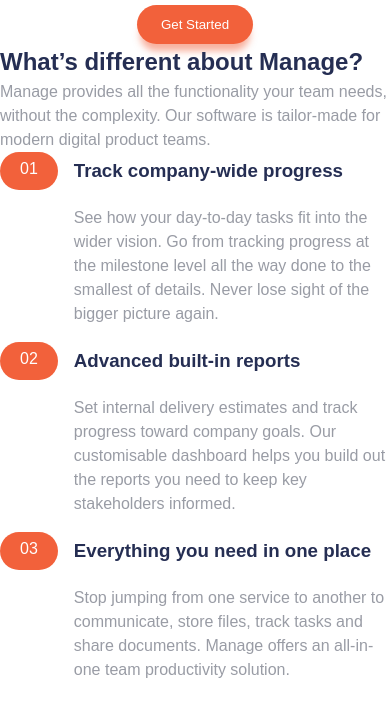
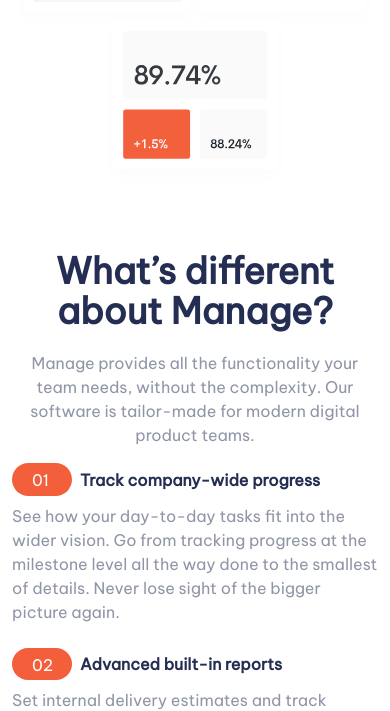
Before and after one commit to Octanoz/ManageLanding, a plain HTML site: page index.html in a window 390 px wide. Shown: the part 607-1318 px from the top of the page. Drawn offline with Linux system fonts and the light colour scheme.

Commit message:
Basic Styling

```diff
--- a/style.css
+++ b/style.css
@@ -1,9 +1,13 @@
 :root {
-    --color-primary: #252E53;
-    --color-accent: #F2613B;
-    --color-faded-text: #999CA5;
-    --highlight-bg: #FEF0EB;
-    --highlight-accent: #FA8E74;
+    --color-primary: hsl(228, 39%, 23%);
+    --color-accent: hsl(12, 88%, 59%);
+    --color-faded-text: hsl(227, 12%, 61%);
+    --color-faded-text-lighter: hsl(227, 12%, 91%);
+    --highlight-bg: hsl(13, 100%, 96%);
+    --highlight-accent: hsl(12, 88%, 69%);
+    --footer: hsl(233, 12%, 13%);
+    --very-light-grey: hsl(0, 0%, 98%);
+
     --button-y-padding: 5px;
     --button-x-padding: 20px;
 }
@@ -20,7 +24,7 @@
 * {
     margin: 0;
     padding: 0;
-    font-family: Arial, Helvetica, sans-serif;
+    font-family: 'Be Vietnam Pro', sans-serif;
 }
 
 body {
@@ -49,17 +53,18 @@
 h3,
 h4,
 h5,
-h6 {
-    color: var(--color-primary);
+h6,
+p {
     overflow-wrap: break-word;
-    text-wrap: balance;
 }
 
-p {
-    color: var(--color-faded-text);
-    overflow-wrap: break-word;
-    max-inline-size: 75ch;
-    text-wrap: pretty;
+ul {
+    list-style: none;
+}
+
+button {
+    font: inherit;
+    font-weight: 700;
 }
 
 /* Resets z */
@@ -75,19 +80,14 @@
 .nav-menu .nav-pages {
     display: flex;
     flex: 1 0 40px;
-    list-style: none;
     justify-content: space-around;
     max-inline-size: 35vw;
-    gap: 1em;
+    gap: 0.5em;
 }
 
 .nav-menu .nav-pages>li {
     min-inline-size: max-content;
     color: var(--color-primary);
-}
-
-.nav-menu>* {
-    min-inline-size: 120px;
 }
 
 /* nav-bar z */
@@ -96,47 +96,30 @@
 .hero .hero-container {
     display: grid;
     align-items: center;
-    grid-template-areas:
-        'heading image image image';
-    gap: 4em;
-}
-
-.hero .heading-1 {
-    grid-area: heading;
-    display: grid;
-    gap: 2em;
-}
-
-.hero h1 {
-    font-size: clamp(2em, 3em, 4em);
-    line-height: 1.1;
-}
-
-.hero img {
-    grid-area: image;
 }
 
 /* hero z */
 /* features a */
 
 .features {
-    --flex-spacer: 4em;
     --feature-grid-spacer: 1em;
 }
 
-.features .flex-columns {
-    display: flex;
-    flex-wrap: wrap;
-    justify-content: space-between;
-    gap: var(--flex-spacer);
+.features .features-container {
+    display: grid;
 }
 
 .features .introduction {
-    flex: 1 1 290px;
+    display: grid;
+    align-content: start;
+}
+
+.features .introduction-text {
+    max-inline-size: 35ch;
+    margin-bottom: 1rem;
 }
 
 .features .features-list {
-    flex: 1 1 290px;
     display: grid;
     gap: var(--feature-grid-spacer);
 }
@@ -146,6 +129,7 @@
     grid-template-areas:
         'chip heading'
         '.... text';
+    align-items: center;
     gap: var(--feature-grid-spacer);
 }
 
@@ -155,14 +139,21 @@
 
 .features .grid-feature .list-item-heading {
     grid-area: heading;
-    padding-block: var(--button-y-padding);
 }
 
 .features .grid-feature .list-item-text {
     grid-area: text;
+    margin-bottom: 1em;
 }
 
 /* features z */
+/* testimonials a */
+
+.testimonials .carrousel {
+    display: flex;
+}
+
+/* testimonials z */
 
 /* Utility Classes a */
 /* Containers */
@@ -170,20 +161,45 @@
     padding-block: 2rem;
 }
 
-.container-80 {
-    width: 80vw;
+.container-70 {
+    --max-width: 1110px;
+    --padding: 1.5rem;
+
+    width: min(var(--max-width), 100% - var(--padding));
     padding-block: 2rem;
     margin-inline: auto;
 }
 
+/* Background */
+.accent-bg {
+    background-color: var(--color-accent);
+}
+
+.footer-bg {
+    background-color: var(--footer);
+}
+
+/* Headings */
+.heading {
+    display: grid;
+    gap: 2em;
+}
+
+/* Columns */
+.even-columns {
+    grid-auto-flow: column;
+    grid-auto-columns: 1fr;
+}
+
 /* Buttons */
 .btn {
-    color: white;
+    color: var(--color-faded-text-lighter);
     background-color: var(--color-accent);
     width: max-content;
-    padding: 0.75rem 1.5rem;
+    padding: 0.75rem 1.25rem;
     border-radius: 100vw;
     border: 0;
+    font-size: 0.75em;
     transition: 300ms ease-in-out;
 }
 
@@ -208,28 +224,61 @@
     color: white;
     background-color: var(--color-accent);
     border-radius: 100vw;
-    padding: var(--button-y-padding) var(--button-x-padding);
+    padding: var(--button-y-padding) var(--button-x-padding) calc(var(--button-y-padding) - 0.1em) var(--button-x-padding);
 }
 
 /* Text */
+
+h1,
+h2,
+h3,
+h4 {
+    color: var(--color-primary);
+}
+
+h1 {
+    font-size: 3em;
+    line-height: 1.1;
+}
+
+h2 {
+    font-size: 2.25em;
+    line-height: 1.1;
+}
+
+h3 {
+    font-size: 1em;
+}
+
+p {
+    font-size: 1em;
+    color: var(--color-faded-text);
+    max-inline-size: 75ch;
+    text-wrap: pretty;
+}
+
 .text-center {
     text-align: center;
 }
 
-.text-weight-300 {
-    font-weight: 300;
+.text-weight-400 {
+    font-weight: 4300;
 }
 
-.text-weight-600 {
-    font-weight: 600;
+.text-weight-500 {
+    font-weight: 500;
 }
 
-.text-weight-900 {
-    font-weight: 900;
+.text-weight-700 {
+    font-weight: 700;
 }
 
-heading-2 {
-    margin-bottom: 2em;
+.heading-2 {
+    margin-bottom: 1.25rem;
+}
+
+.text-white {
+    color: whitesmoke;
 }
 
 /* Utility Classes z */
@@ -237,14 +286,9 @@
 /* Media Queries */
 
 @media (width <=900px) {
-    .container-80 {
-        width: 100svw;
-        padding-inline: 1em;
-    }
 
     .nav-menu .nav-pages {
         flex: auto;
-        flex-wrap: nowrap;
     }
 
     .nav-menu>* {
@@ -254,11 +298,25 @@
     .hero .hero-container {
         gap: 1em;
     }
+
+    .features {
+        --flex-spacer: 2rem;
+    }
 }
 
-@media (width <=680px) {
+@media (width <=43em) {
+
+    h3,
+    p {
+        font-size: 1em;
+    }
+
     .nav-menu .nav-pages {
         display: none;
+    }
+
+    .even-columns {
+        grid-auto-flow: initial;
     }
 
     .hero .hero-container {
@@ -276,4 +334,23 @@
     .hero .hero-container .btn {
         margin-inline: auto;
     }
+
+    .features {
+        --feature-grid-spacer: 0.5rem;
+    }
+
+    .features .introduction {
+        text-align: center;
+    }
+
+    .features .introduction-text {
+        margin-inline: auto;
+    }
+
+    .features .grid-feature {
+        grid-template-columns: 60px 1fr;
+        grid-template-areas:
+            'chip heading'
+            'text text';
+    }
 }
```
Also changed, not shown: 1 other file.
